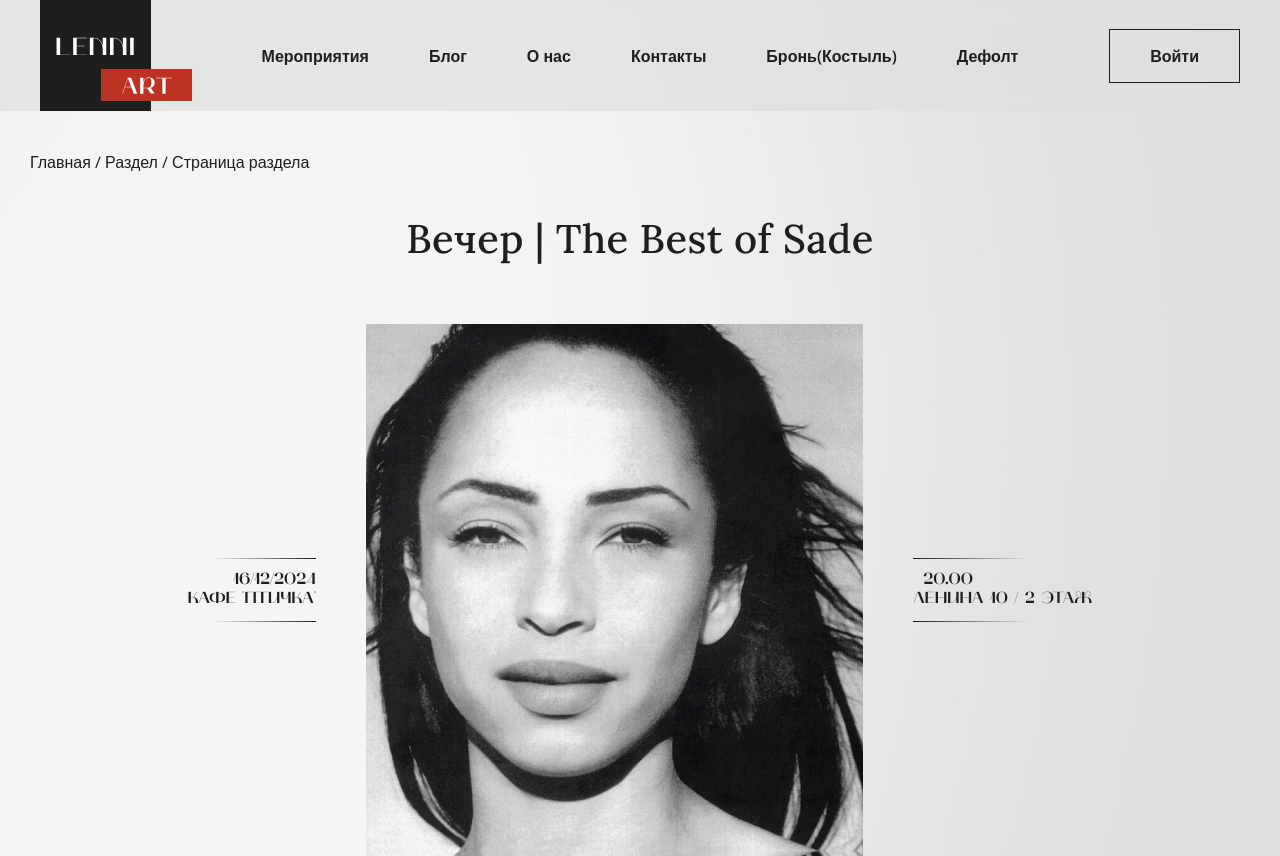
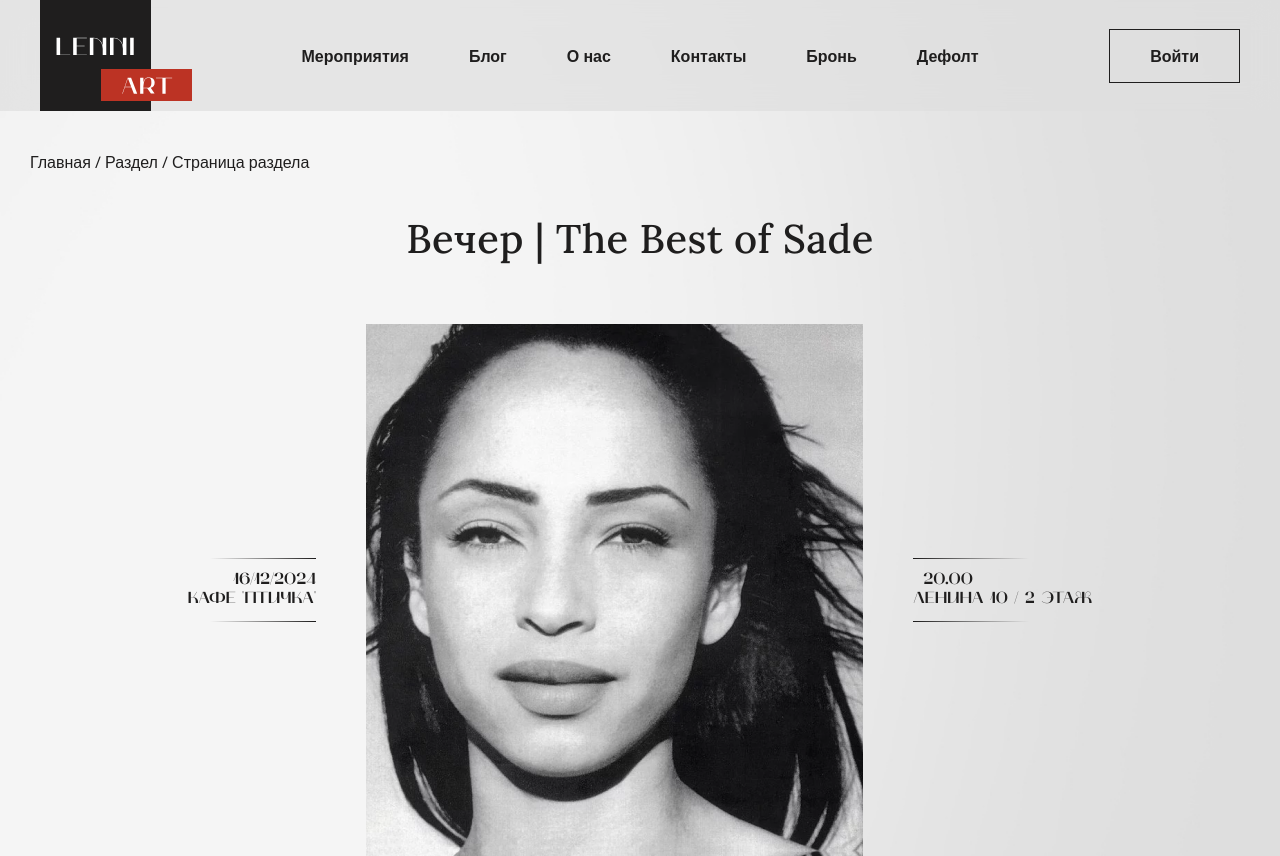
Before and after one commit to bierpeter/bierpeter.github.io, a plain HTML site: page event.html in a window 1280 px wide. Shown: the top 856 px of the page. Drawn offline with nearby package versions, Linux system fonts and the light colour scheme.

Commit message:
Update event.html

```diff
--- a/event.html
+++ b/event.html
@@ -28,7 +28,7 @@
         <a href="#" class="page-header__nav-link link">Блог</a>
         <a href="#" class="page-header__nav-link link">О нас</a>
         <a href="#" class="page-header__nav-link link">Контакты</a>
-        <a href="event.html" class="page-header__nav-link link">Бронь(Костыль)</a>
+        <a href="event.html" class="page-header__nav-link link">Бронь</a>
         <a href="default.html" class="page-header__nav-link link">Дефолт</a>
 
         <div class="page-header__nav-user">
```
